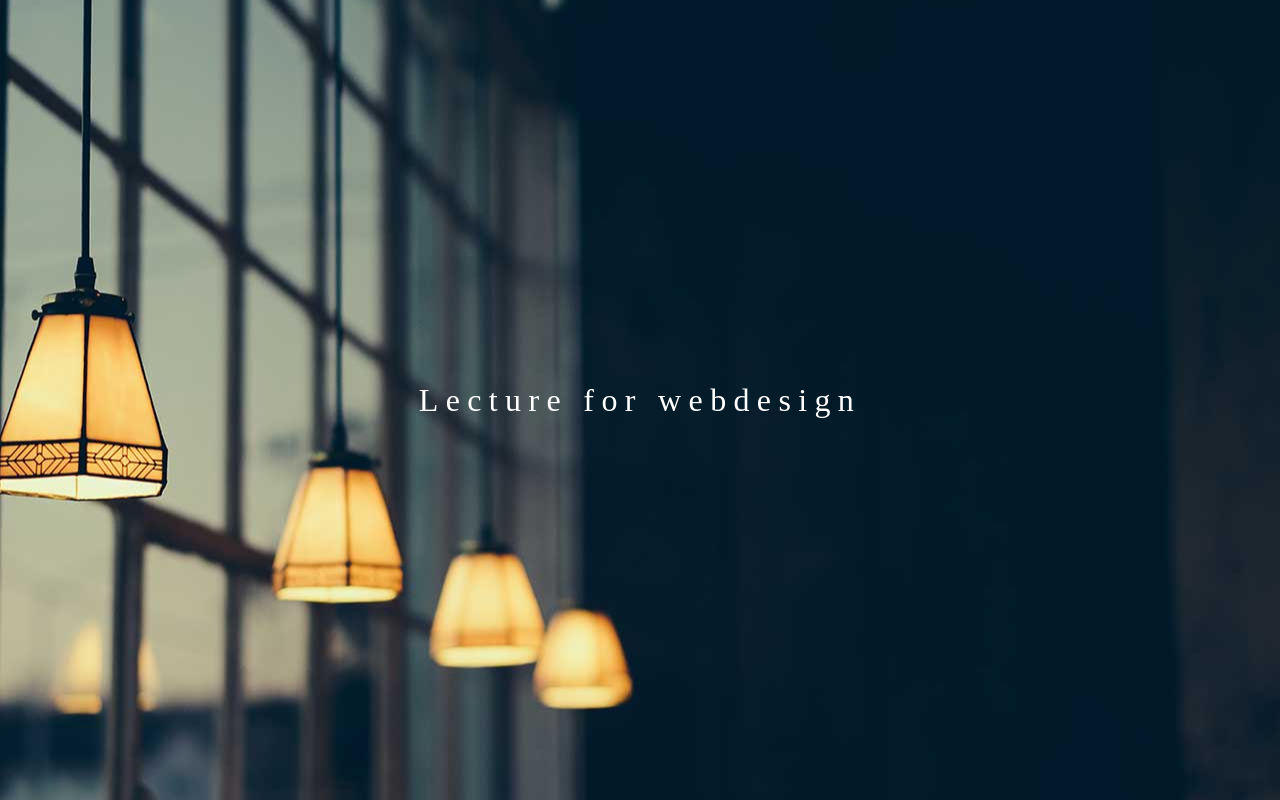
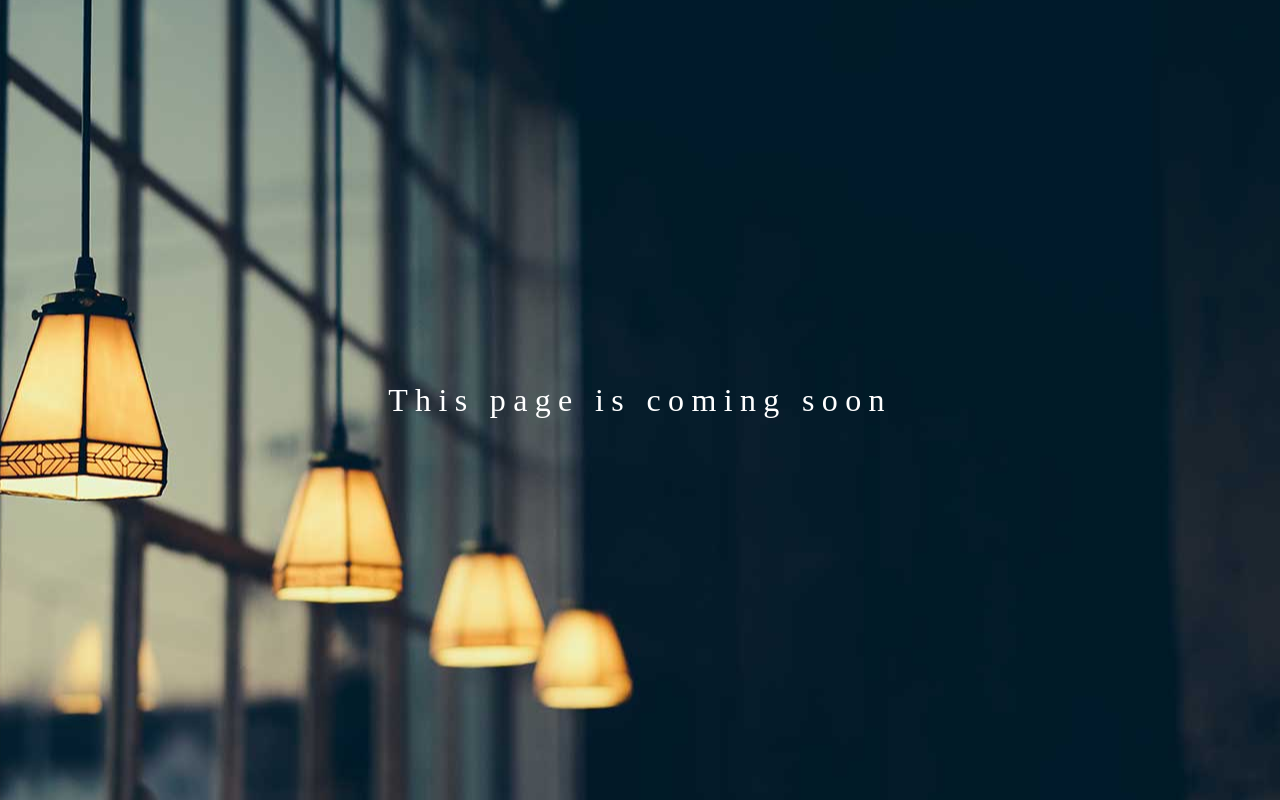
Before and after one commit to udea09/udea09.github.io, a plain HTML site: page index.html in a window 1280 px wide. Drawn offline with Linux system fonts and the light colour scheme.

Commit message:
name change

```diff
--- a/index.html
+++ b/index.html
@@ -8,6 +8,6 @@
 	<link rel="stylesheet" href="./css/style.css">
 </head>
 <body>
-	<h1>Lecture for webdesign</h1>
+	<h1>This page is coming soon</h1>
 </body>
 </html>
```
